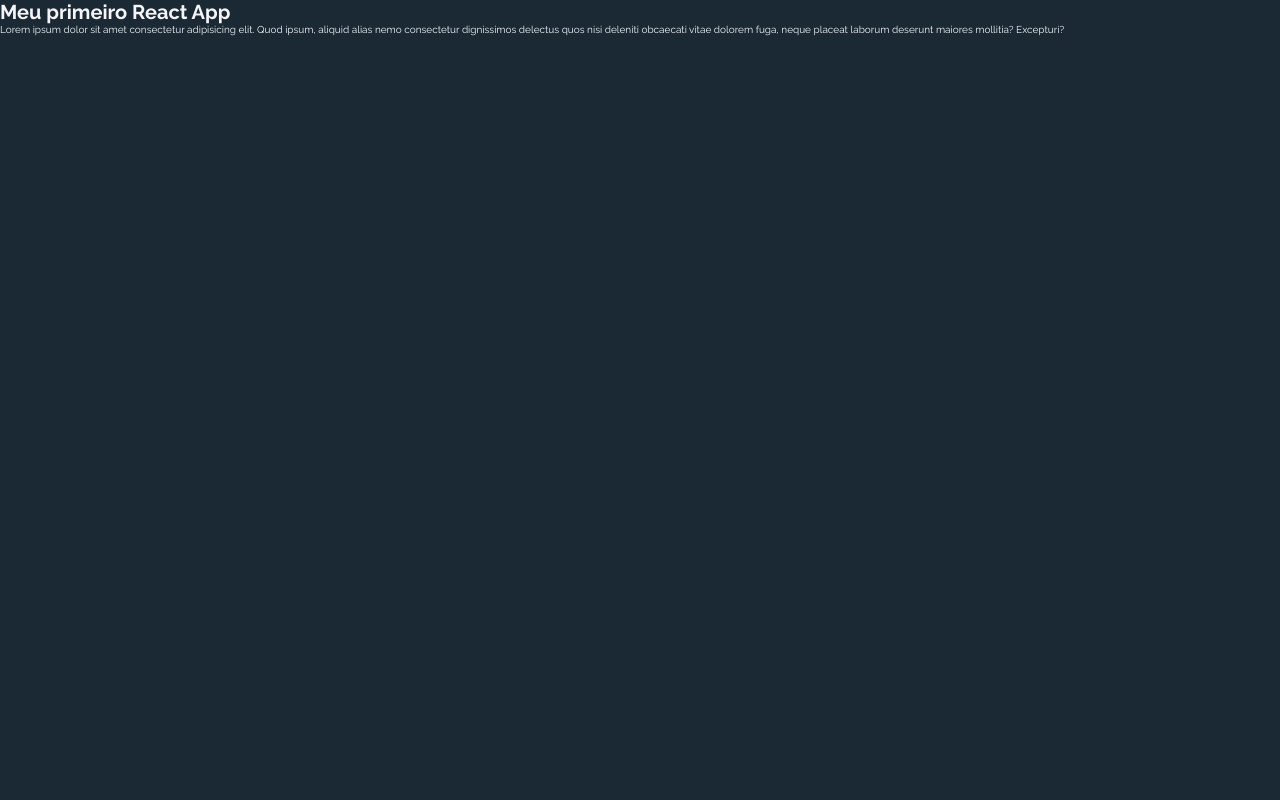
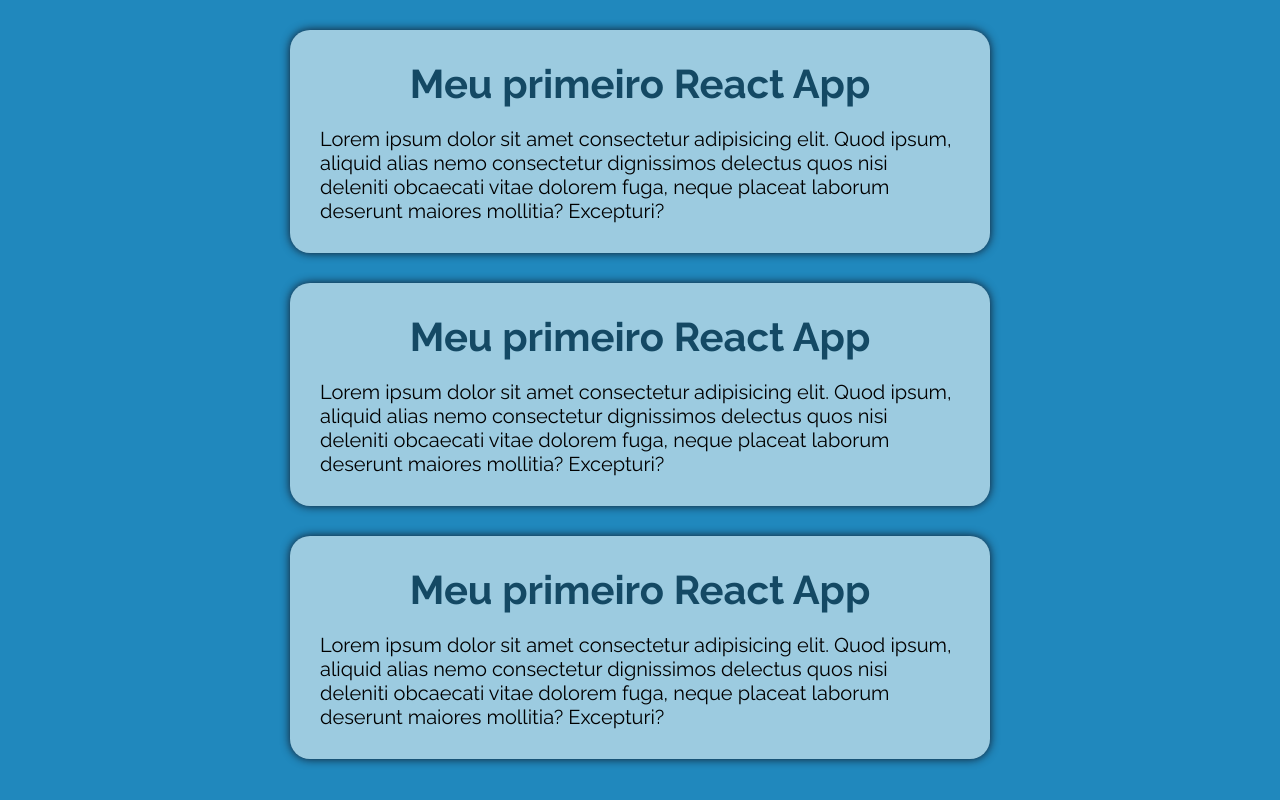
Before and after one commit to radyjarayka/ppi2025_4inf2v, a React (Vite) app: page / in a window 1280 px wide. Built offline with nearby package versions, Linux system fonts and the light colour scheme.

Commit message:
Aula 22/05/25 - Criação do component MyText

```diff
--- a/src/App.jsx
+++ b/src/App.jsx
@@ -1,16 +1,14 @@
 import "./styles/theme.css";
 import "./styles/global.css";
+import { MyText } from "./components/MyText";
 
 export default function App() {
   return (
-    <div>
-      <h1>Meu primeiro React App</h1>
-      <p>
-        Lorem ipsum dolor sit amet consectetur adipisicing elit. Quod ipsum,
-        aliquid alias nemo consectetur dignissimos delectus quos nisi deleniti
-        obcaecati vitae dolorem fuga, neque placeat laborum deserunt maiores
-        mollitia? Excepturi?
-      </p>
-    </div>
+    // React Fragment
+    <>
+      <MyText />
+      <MyText />
+      <MyText />
+    </>
   );
 }
--- /dev/null
+++ b/src/components/MyText.jsx
@@ -0,0 +1,17 @@
+import styles from "./MyText.module.css";
+
+export function MyText() {
+  return (
+    <div className={styles.container}>
+      <div className={styles.div}>
+        <h1 className={styles.title}>Meu primeiro React App</h1>
+        <p className={styles.text}>
+          Lorem ipsum dolor sit amet consectetur adipisicing elit. Quod ipsum,
+          aliquid alias nemo consectetur dignissimos delectus quos nisi deleniti
+          obcaecati vitae dolorem fuga, neque placeat laborum deserunt maiores
+          mollitia? Excepturi?
+        </p>
+      </div>
+    </div>
+  );
+}
--- /dev/null
+++ b/src/components/MyText.module.css
@@ -0,0 +1,25 @@
+.container {
+    margin: 0 auto;
+    max-width: 80rem;
+}
+
+.div {
+    background-color: var(--primary-light);
+    color: var(--primary-contrast-dark);
+    box-shadow: 0 0 1rem var(--gray-900);
+    padding: 3rem;
+    margin: 3rem 5rem;
+    border-radius: 2rem;
+}
+
+.title {
+    font-weight: bolder;
+    font-size: 4rem;
+    color: var(--primary-dark);
+    text-align: center;
+    margin-bottom: 2rem;
+}
+
+.text {
+    font-size: 2rem;
+}
--- a/src/styles/global.css
+++ b/src/styles/global.css
@@ -15,6 +15,6 @@
     "Segoe UI", Roboto, Oxygen, Ubuntu, Cantarell, "Open Sans", "Helvetica Neue",
     sans-serif;
 
-  background-color: var(--primary-dark);
-  color: var(--primary-contrast);
+  background-color: var(--primary);
+  color: var(--primary-contrast-dark);
 }
--- a/src/styles/theme.css
+++ b/src/styles/theme.css
@@ -1,15 +1,9 @@
 :root {
-  --black: #000000ff;
-  --charcoal: #2f4550ff;
-  --paynes-gray: #586f7cff;
-  --light-blue: #b8dbd9ff;
-  --ghost-white: #f4f4f9ff;
-
-  --primary: #2f4550ff;
-  --primary-light: #4e6370ff;
-  --primary-dark: #1a2933ff;
-  --primary-contrast: #f4f4f9ff;
-  --primary-muted: #87939aff;
+  --primary: #2088bd;
+  --primary-light: #9ccbe0;
+  --primary-dark: #144964;
+  --primary-contrast-light: #ffffff;
+  --primary-contrast-dark: #000000;
 
   --gray-50: #f9fafb;
   --gray-100: #f3f4f6;
```
